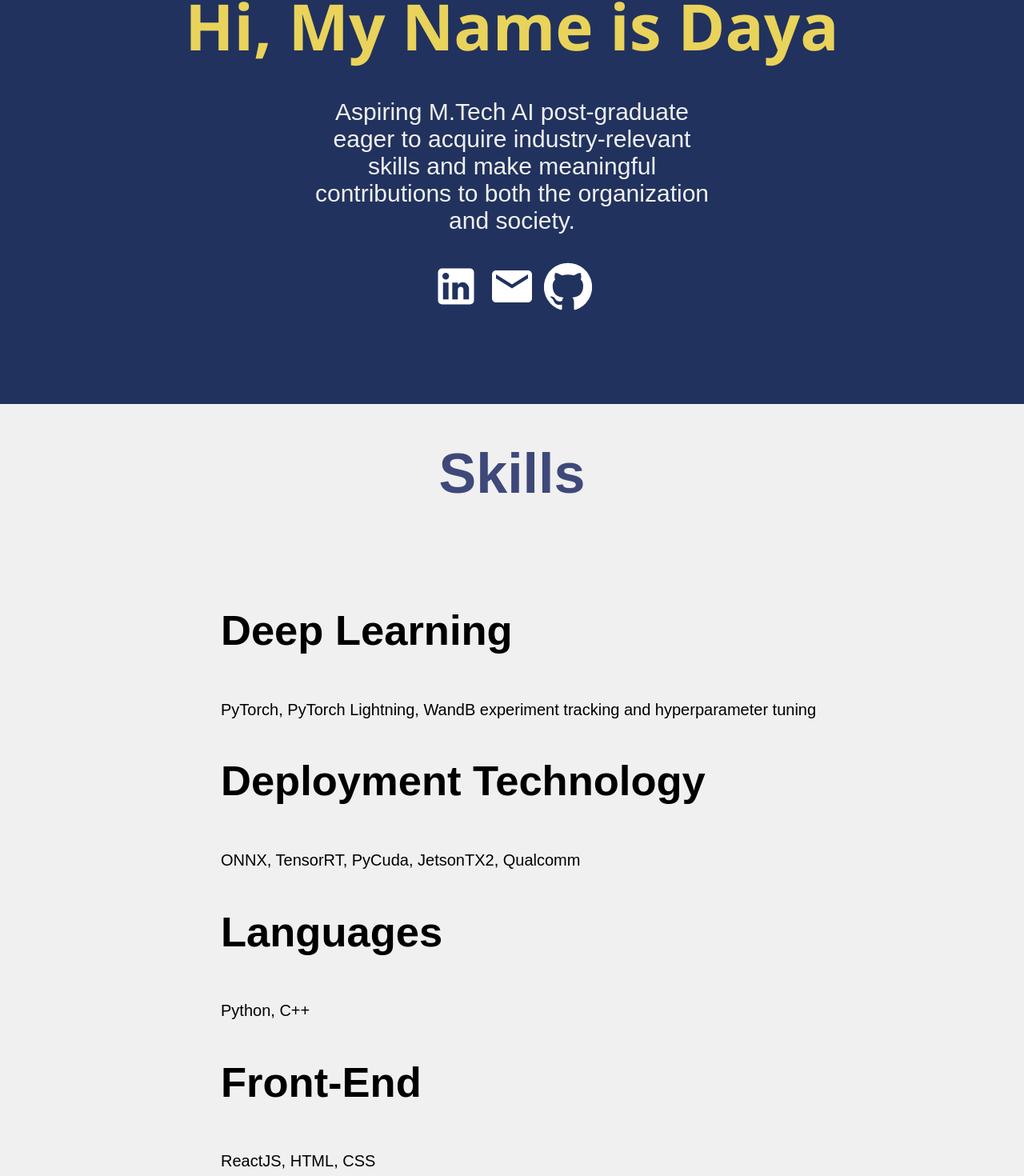
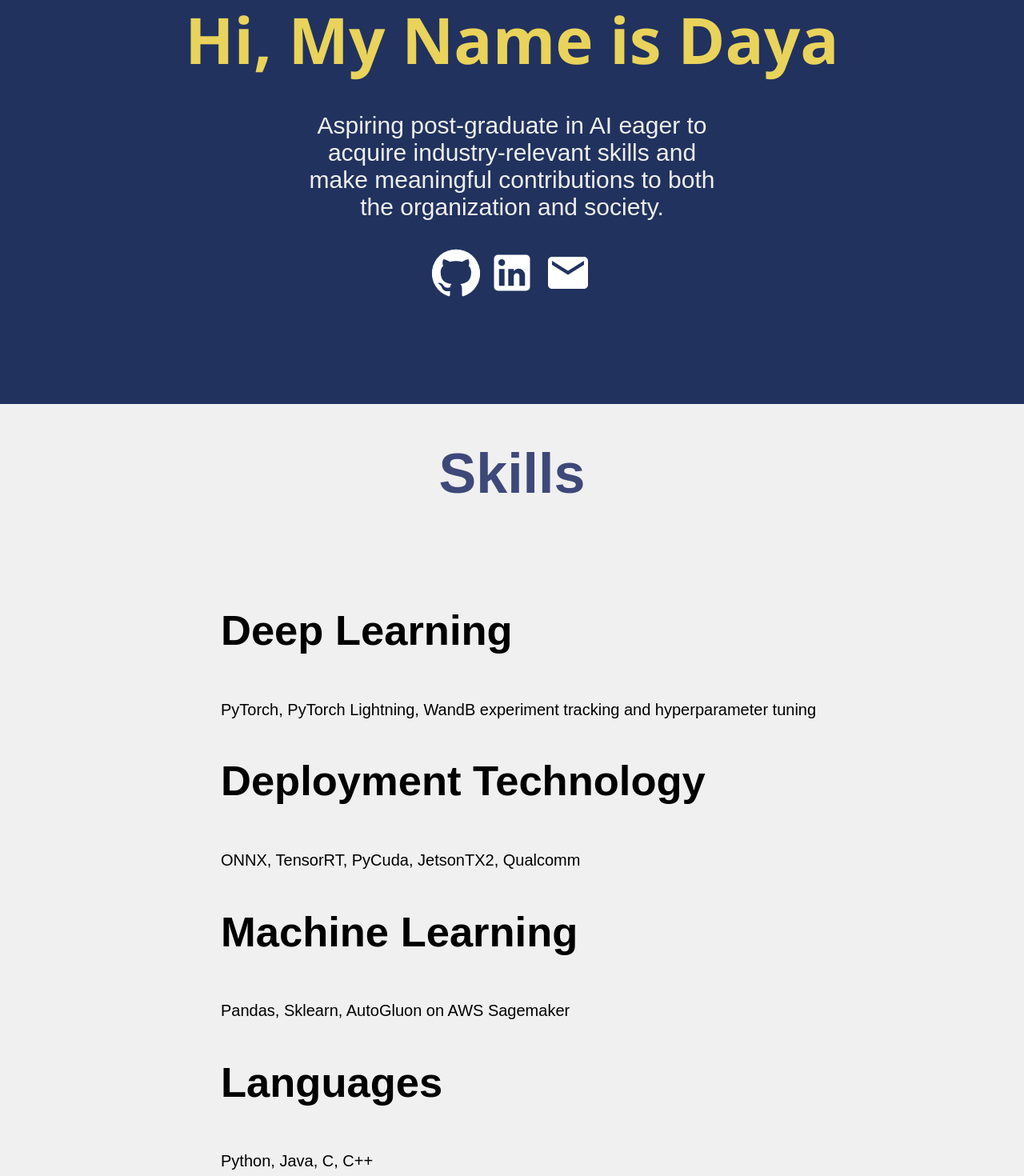
Before and after one commit to DayaAlex/portfolio, a React (Create React App) app: page / in a window 1280 px wide. Shown: the part 295-1765 px from the top of the page at 80% size. Built offline with nearby package versions, Linux system fonts and the light colour scheme.

Commit message:
updated skills, made the github, linkedin, gmail links interactive

```diff
--- a/src/components/Footer.js
+++ b/src/components/Footer.js
@@ -7,7 +7,9 @@ function Footer() {
   return (
     <div className='footer'>
         <div className='github'>
-        <GitHubIcon />
+        <a href="https://github.com/DayaAlex" target="_blank" rel="noopener noreferrer">
+            <GitHubIcon className='icon'/>
+        </a>
         </div>
         <p> &copy; 2023 dayaalex</p>
     </div>
--- a/src/pages/Home.js
+++ b/src/pages/Home.js
@@ -10,17 +10,18 @@ function Home() {
       <div className='about'>
       <h2> Hi, My Name is Daya </h2>
       <div className='prompt'>
-        <p> Aspiring M.Tech AI post-graduate eager to acquire industry-relevant skills and make
+        <p> Aspiring post-graduate in AI eager to acquire industry-relevant skills and make
         meaningful contributions to both the organization and society. </p>
+        <a href="https://github.com/DayaAlex" target="_blank" rel="noopener noreferrer">
+            <GitHubIcon className='icon'/>
+        </a>
         <a href="https://www.linkedin.com/in/daya-alex-506ba4268/" target="_blank" rel="noopener noreferrer">
         <LinkedInIcon/>
         </a>
+        <a href="mailto:dayaalex7212@gmail.com" target="_blank" rel="noopener noreferrer">
         <EmailIcon/>
-        <a href="https://github.com/DayaAlex" target="_blank" rel="noopener noreferrer">
-            <GitHubIcon className='icon'/>
-          </a>
-
-        </div>
+        </a>
+      </div>
       </div>
       <div className='skills'>
       <h1> Skills</h1>
@@ -34,8 +35,12 @@ function Home() {
           <span> ONNX, TensorRT, PyCuda, JetsonTX2, Qualcomm</span>
         </li>
         <li className='item'>
+            <h2> Machine Learning</h2>
+            <span> Pandas, Sklearn, AutoGluon on AWS Sagemaker</span>
+          </li>
+        <li className='item'>
           <h2> Languages</h2>
-          <span> Python, C++</span>
+          <span> Python, Java, C, C++</span>
         </li>
         <li className='item'>
           <h2> Front-End</h2>
```
